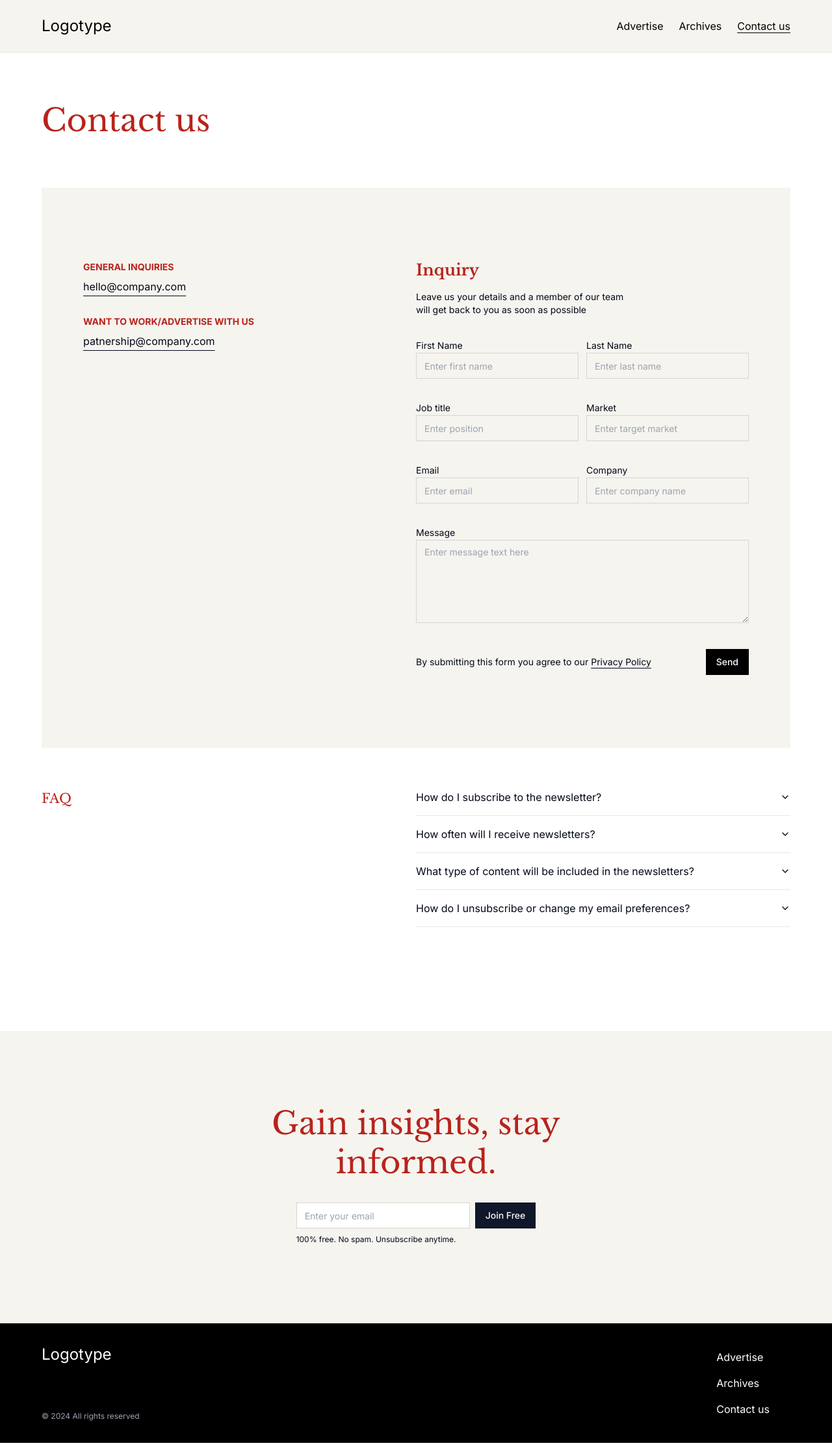
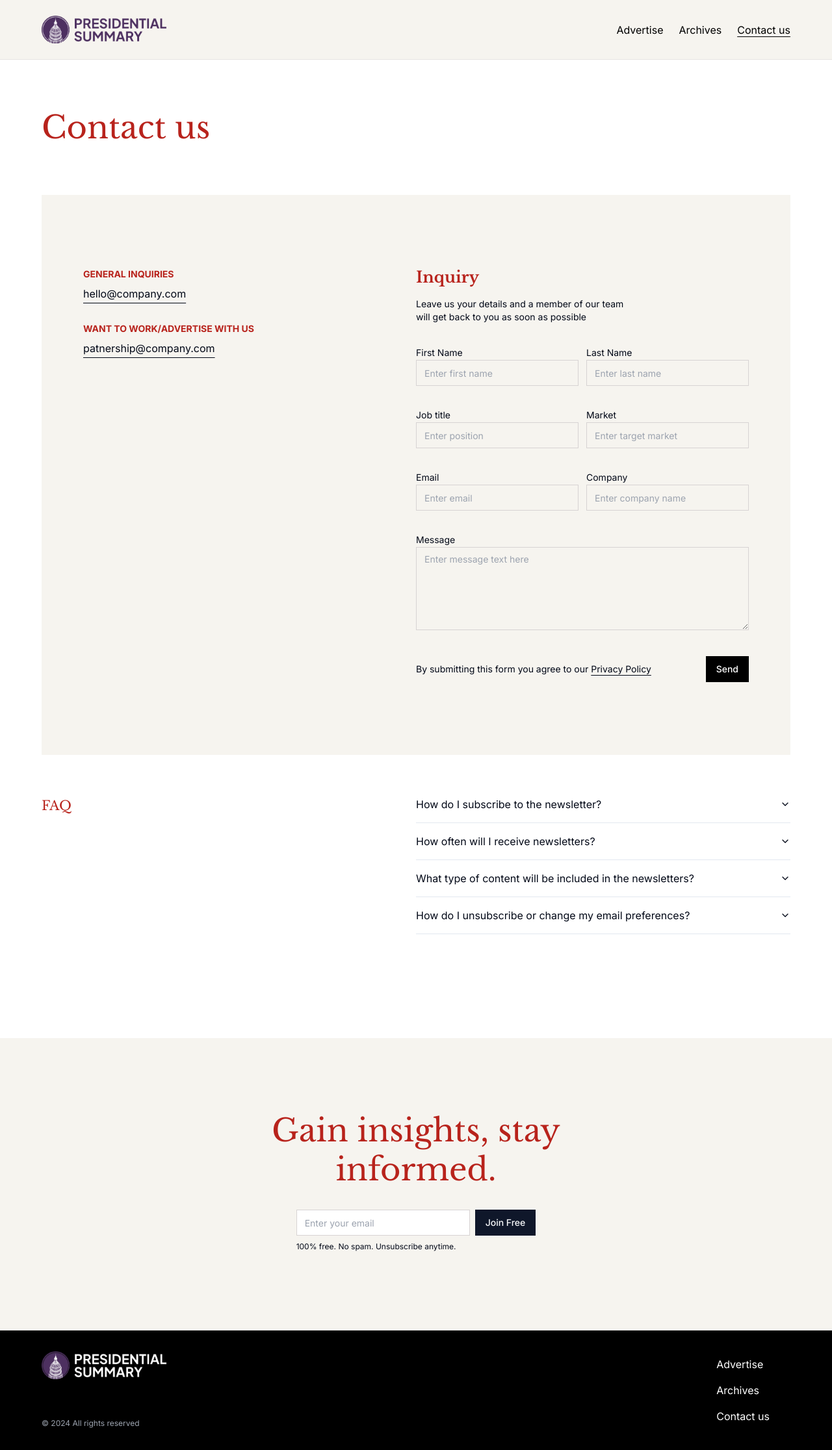
Before and after one commit to Elango-Sagravia/presidential, a Next.js app: page /contact in a window 1280 px wide. Shown: the whole page at 65% size. Built offline with nearby package versions, Linux system fonts and the light colour scheme.

Commit message:
added logo  and handle 2zl screens

```diff
--- a/app/archives/[slug]/page.js
+++ b/app/archives/[slug]/page.js
@@ -39,7 +39,7 @@ export default function Home({ params }) {
   return (
     <>
       <section
-        className={`w-full md:w-3/5 lg:w-2/3 px-8 md:px-0 mx-auto pt-16 pb-16 md:pt-32 ${
+        className={`w-full md:w-3/5 lg:w-2/3 px-8 md:px-0 mx-auto pt-16 pb-16 md:pt-32 max-w-7xl ${
           isSubscribed && "md:pb-32"
         }`}
       >
--- a/app/archives/page.js
+++ b/app/archives/page.js
@@ -5,9 +5,9 @@ import blogs from "@/blogs";
 
 export default function archive() {
   return (
-    <main>
+    <main className="">
       <ArchiveHeader />
-      <section className="px-8 md:px-16 py-32">
+      <section className="px-8 md:px-16 py-32 max-w-7xl mx-auto">
         <GridContainer hideButton={true} articles={blogs} />
       </section>
       <Subscribe />
--- a/app/contact/page.js
+++ b/app/contact/page.js
@@ -5,7 +5,7 @@ import libre from "@/components/libre-font";
 
 export default function Contact() {
   return (
-    <main>
+    <main className="max-w-7xl mx-auto">
       <header className="px-4 md:px-16 py-20">
         <h1 className={`text-5xl text-nl_background ${libre.className}`}>
           Contact us
--- a/components/ui/advertiseForm/advertiseForm.js
+++ b/components/ui/advertiseForm/advertiseForm.js
@@ -66,7 +66,10 @@ export default function AdvertiseForm() {
 
   const { quarter, budget, firstname, email, job, company, message } = details;
   return (
-    <section className="px-0 lg:px-16 lg:py-16" id="advertise-form">
+    <section
+      className="px-0 lg:px-16 lg:py-16 max-w-7xl mx-auto"
+      id="advertise-form"
+    >
       <div
         className={`px-4 md:px-16 py-32 bg-nl_sec_background flex flex-col sm:flex-row ${
           submitted && "min-h-96"
--- a/components/ui/advertiseHero/advertiseHero.js
+++ b/components/ui/advertiseHero/advertiseHero.js
@@ -6,7 +6,8 @@ import content from "@/content/content";
 
 export default function AdvertiseHero() {
   return (
-    <div className="flex px-4 md:px-16 py-28 min-h-[600px]">
+    <div>
+      <div className="flex px-4 md:px-16 py-28 min-h-[600px] max-w-7xl mx-auto">
         <div className="flex-1">
           <h1
             className={`text-nl_background text-5xl ${libre.className} leading-tight w-full`}
@@ -28,5 +29,6 @@ export default function AdvertiseHero() {
           />
         </div>
       </div>
+    </div>
   );
 }
--- a/components/ui/advertiseStatus/advertiseStatus.js
+++ b/components/ui/advertiseStatus/advertiseStatus.js
@@ -4,7 +4,8 @@ import content from "@/content/content";
 
 export default function AdvertiseStatus() {
   return (
-    <section className="px-4 md:px-16 py-28 bg-black text-white">
+    <div>
+      <section className="px-4 md:px-16 py-28 bg-black text-white max-w-7xl mx-auto">
         <div className="flex flex-col md:flex-row">
           <div className="flex-1">
             <h2 className="text-2xl w-full text-center md:text-left md:w-4/5 lg:w-2/3 mb-10 md:mb-0 font-bold">
@@ -30,5 +31,6 @@ export default function AdvertiseStatus() {
           </div>
         </div>
       </section>
+    </div>
   );
 }
--- a/components/ui/archiveHome/archiveHome.js
+++ b/components/ui/archiveHome/archiveHome.js
@@ -4,7 +4,7 @@ import blogs from "@/blogs";
 
 export default function ArchiveHome() {
   return (
-    <div className="px-8 pb-36 md:px-16 pt-8">
+    <div className="px-8 pb-36 md:px-16 pt-8 max-w-7xl mx-auto">
       <HeadingWithUnderline text="Archives" />
       <GridContainer hideButton={false} articles={blogs} />
     </div>
--- a/components/ui/footer/footer.js
+++ b/components/ui/footer/footer.js
@@ -5,20 +5,28 @@ export default function Footer() {
     <footer className="px-4 md:px-16 py-8 bg-black text-white">
       <div className="flex justify-between">
         <div className="flex flex-col justify-between">
-          <p className="text-2xl">Logotype</p>
+          <Link href="/">
+            <div className="w-32 md:w-48">
+              <img
+                src="/presidential_summary-dark.png"
+                layout="responsive"
+                alt="Logo"
+              />
+            </div>
+          </Link>
           <p className="mt-4 text-[12px] text-gray-400">
             &copy; 2024 All rights reserved
           </p>
         </div>
         <div>
           <ul>
-            <li className="px-8 py-2">
+            <li className="px-8 py-2 hover:underline underline-offset-8">
               <Link href="/advertise">Advertise</Link>
             </li>
-            <li className="px-8 py-2">
+            <li className="px-8 py-2 hover:underline underline-offset-8">
               <Link href="/archives">Archives</Link>
             </li>
-            <li className="px-8 py-2">
+            <li className="px-8 py-2 hover:underline underline-offset-8">
               <Link href="/contact">Contact us</Link>
             </li>
           </ul>
--- a/components/ui/hero/Hero.js
+++ b/components/ui/hero/Hero.js
@@ -6,12 +6,14 @@ import Image from "next/image";
 
 import libre from "@/components/libre-font";
 import content from "@/content/content";
+import { Divide } from "lucide-react";
 
 export default function Hero() {
   const { isSubscribed } = useAppContext();
 
   return (
-    <div className="flex px-4 md:px-16 py-32 bg-nl_sec_background">
+    <div className="bg-nl_sec_background">
+      <div className="flex px-4 md:px-16 py-32 bg-nl_sec_background max-w-7xl mx-auto">
         <div className="flex-1">
           <h1
             className={`text-nl_background text-5xl ${libre.className} leading-tight`}
@@ -57,5 +59,6 @@ export default function Hero() {
           />
         </div>
       </div>
+    </div>
   );
 }
--- a/components/ui/latest/latest.js
+++ b/components/ui/latest/latest.js
@@ -5,9 +5,11 @@ import blogs from "@/blogs";
 export default function Latest() {
   const post = blogs.find((blog) => blog.slug === "first-blog");
   return (
-    <div className="px-8 py-16 md:px-16">
-      <HeadingWithUnderline text="Latest issue" />
-      <FancyCard article={post} />
+    <div>
+      <div className="px-8 py-16 md:px-16 max-w-7xl mx-auto">
+        <HeadingWithUnderline text="Latest issue" />
+        <FancyCard article={post} />
+      </div>
     </div>
   );
 }
--- a/components/ui/navbar/navbar.js
+++ b/components/ui/navbar/navbar.js
@@ -1,5 +1,6 @@
 "use client";
 
+import Image from "next/image";
 import Link from "next/link";
 
 import { usePathname } from "next/navigation";
@@ -12,9 +13,12 @@ export default function Navbar() {
   const pathname = usePathname();
   return (
     <header className="sticky top-0 bg-nl_sec_background px-4 md:px-16 py-6 flex justify-between items-center border-b border-nl_button_border z-10">
-      <Link href="/" className="text-2xl text-black">
-        Logotype
+      <Link href="/">
+        <div className="w-32 md:w-48">
+          <img src="/presidential_summary.png" layout="responsive" alt="Logo" />
+        </div>
       </Link>
+
       <nav className="text-base">
         {routes.map((route) => (
           <Link
--- a/components/ui/subscribe/subscribe.js
+++ b/components/ui/subscribe/subscribe.js
@@ -8,8 +8,9 @@ import content from "@/content/content";
 export default function Subscribe() {
   const { isSubscribed } = useAppContext();
   return (
+    <div className="bg-nl_sec_background">
       <div
-      className={`bg-nl_sec_background px-4 md:px-16 ${
+        className={`bg-nl_sec_background px-4 md:px-16 max-w-7xl mx-auto ${
           isSubscribed ? "py-36" : "py-28"
         }`}
       >
@@ -58,5 +59,6 @@ export default function Subscribe() {
         </p> */}
         </div>
       </div>
+    </div>
   );
 }
```
Also changed, not shown: public/presidential_summary-dark.png (added), public/presidential_summary.png (added). Lines whose indentation alone changed are shown as unchanged.
